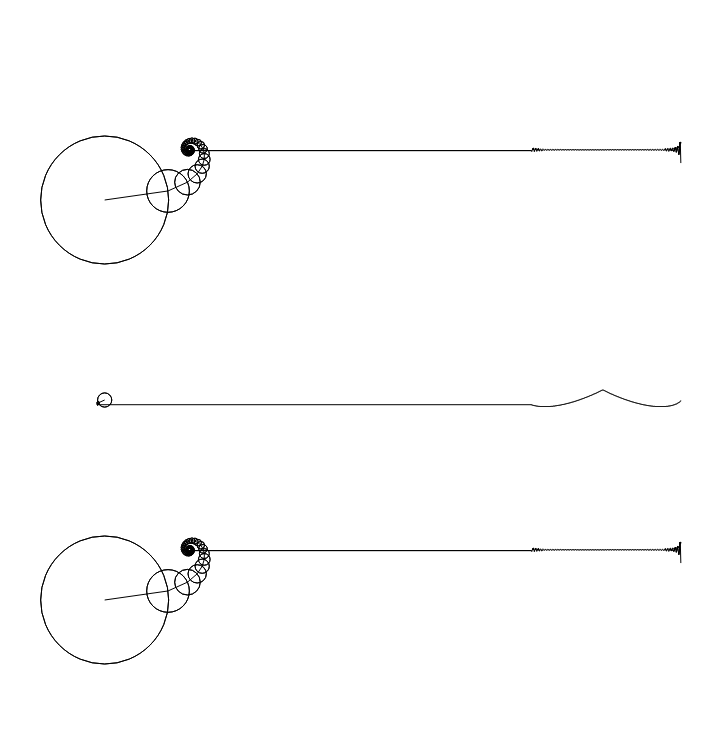
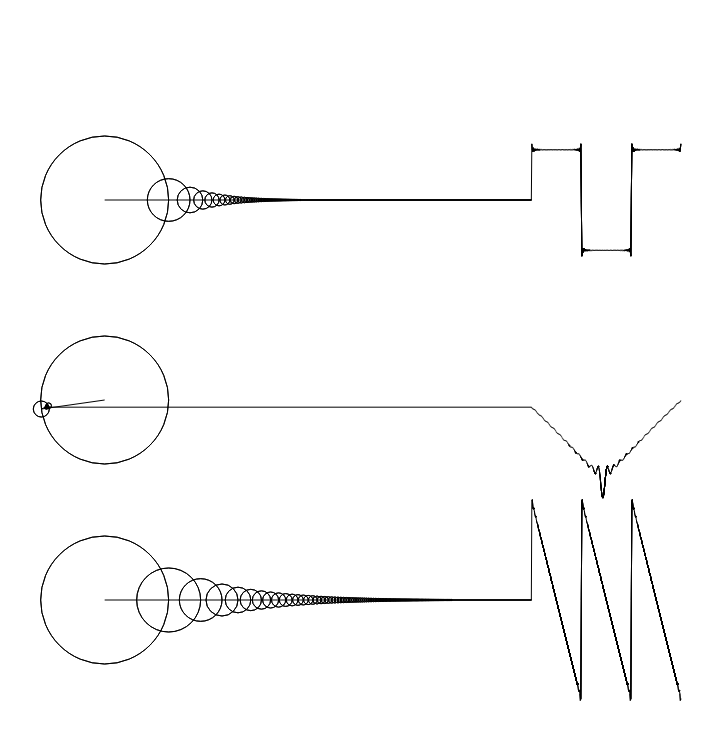
Before and after one commit to dherault/circles-dance, a website: page index.html in a window 1280 px wide. Shown: the whole page, without its empty margins (322-1035 px from the left). Drawn offline with Linux system fonts and the light colour scheme.

Commit message:
Finish first draft

```diff
--- a/index.html
+++ b/index.html
@@ -3,7 +3,7 @@
   <head>
     <meta charset="UTF-8">
     <meta name="viewport" content="width=device-width,initial-scale=1">
-    <title>Polyhedrons</title>
+    <title>Circles dance</title>
     <style>
       body {
         margin: 0;
--- a/index.js
+++ b/index.js
@@ -1,4 +1,4 @@
-const { cos, sin, PI, pow, abs } = Math
+const { sin, cos, PI, sqrt } = Math
 const TAU = 2 * PI
 const canvas = document.getElementsByTagName('canvas')[0]
 const _ = canvas.getContext('2d')
@@ -10,12 +10,10 @@ const height = canvas.height = window.innerHeight
   Data
 --- */
 
-const startingRho = 64
-
 const data = [
   createCirclesStructure(squareWave),
   createCirclesStructure(triangleWave),
-  createCirclesStructure(squareWave),
+  createCirclesStructure(sawtoothWave),
 ]
 
 function createCirclesStructure(fn) {
@@ -27,12 +25,13 @@ function createCirclesStructure(fn) {
 
 function squareWave() {
   const circles = []
+  const startingRho = 64
 
-  for (let i = 1; i < 126 + 1; i += 2) {
+  for (let i = 1; i < 128 + 1; i += 2) {
     circles.push({
       t: PI,
       r: startingRho / i,
-      a: i,
+      a: i * PI,
     })
   }
 
@@ -41,14 +40,36 @@ function squareWave() {
 
 function triangleWave() {
   const circles = []
+  const startingRho = 64
 
-  for (let i = 1; i < 126 + 1; i += 2) {
+  let rho = startingRho
+
+  for (let i = 0; i < 25; i++) {
     const n = 2 * i + 1
 
     circles.push({
-      t: PI,
-      r: startingRho * pow(-1, i) / (n * n),
+      t: i % 2 ? PI : 0,
+      r: rho,
       a: n,
+    })
+
+    rho = sqrt(rho)
+  }
+
+  return circles
+}
+
+function sawtoothWave() {
+  const circles = []
+  const startingRho = 64
+
+  for (let i = 1; i < 128; i += 1) {
+    const n = 2 * i + 1
+
+    circles.push({
+      t: 0,
+      r: startingRho / i,
+      a: i * TAU,
     })
   }
   return circles
@@ -84,7 +105,10 @@ function draw() {
   _.fillRect(0, 0, width, height)
 
   data.forEach(({ circles, points }, k) => {
-    let previousCoordinates = { x: width / 3, y: (k + 1) * height / (data.length + 1) }
+    let previousCoordinates = {
+      x: width / 3,
+      y: (k + 1) * height / (data.length + 1),
+    }
 
     circles.forEach(({ t, r }) => {
       const nextCoordinates = sumPoints(previousCoordinates, polarToCarthesian(t, r))
@@ -118,10 +142,8 @@ function draw() {
 
 function drawCircle(x, y, r, p) {
   _.strokeStyle = 'black'
-  _.save()
-  // _.translate(x, y)
   _.beginPath()
-  _.arc(x, y, abs(r), 0, TAU)
+  _.arc(x, y, r, 0, TAU)
   _.closePath()
   _.stroke()
   _.moveTo(x, y)
@@ -137,15 +159,8 @@ function drawPoint(x, y) {
   _.fill()
 }
 
-function tick() {
-  update()
-  draw()
-
-  window.requestAnimationFrame(tick)
-}
-
 /* ---
-  Methods
+  Utils
 --- */
 
 function sumPoints(a, b) {
@@ -166,4 +181,14 @@ function distanceSquared(a, b) {
   return (b.x - a.x) * (b.x - a.x) + (b.y - a.y) * (b.y - a.y)
 }
 
+/* ---
+  Loop
+--- */
+
+function tick() {
+  update()
+  draw()
+  window.requestAnimationFrame(tick)
+}
+
 window.requestAnimationFrame(tick)
--- a/package.json
+++ b/package.json
@@ -1,4 +1,5 @@
 {
+  "dedicatedTo": "Cassandra",
   "name": "template-canvas",
   "version": "0.0.0",
   "description": "A template for most simple canvas-based projects",
```
